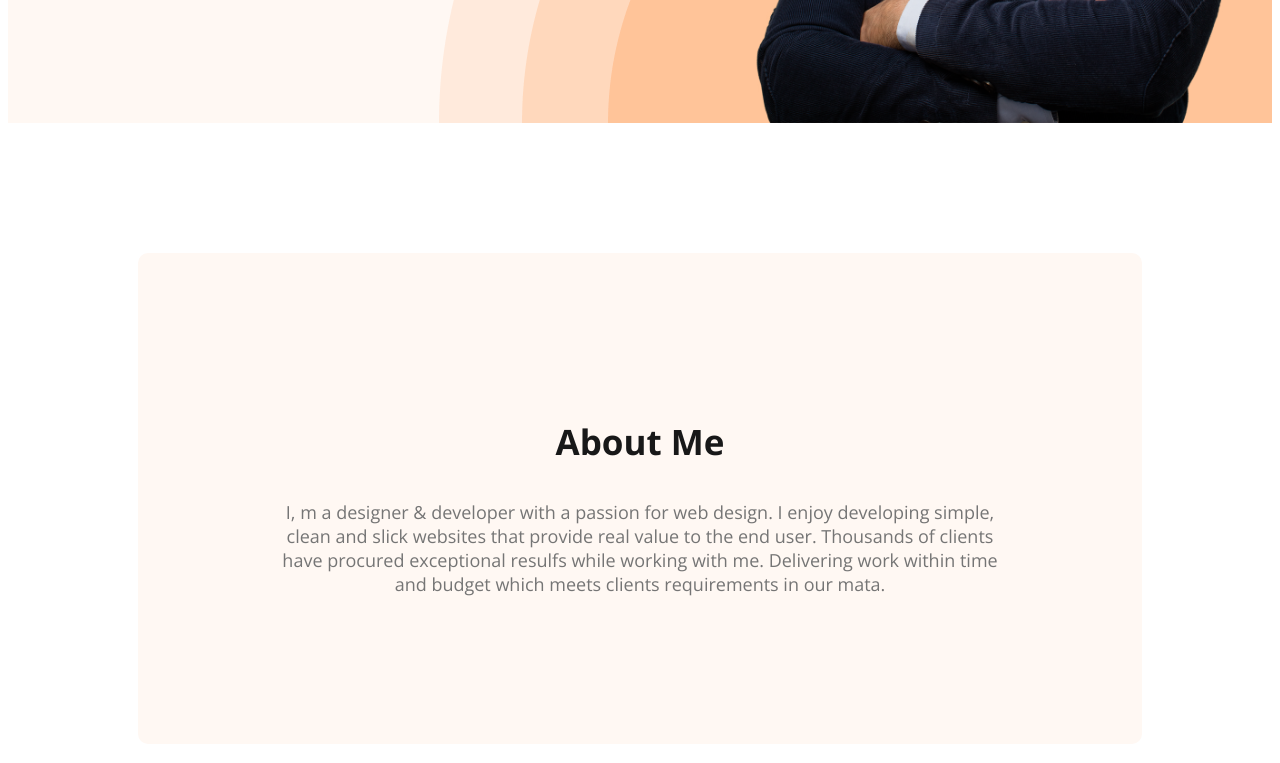
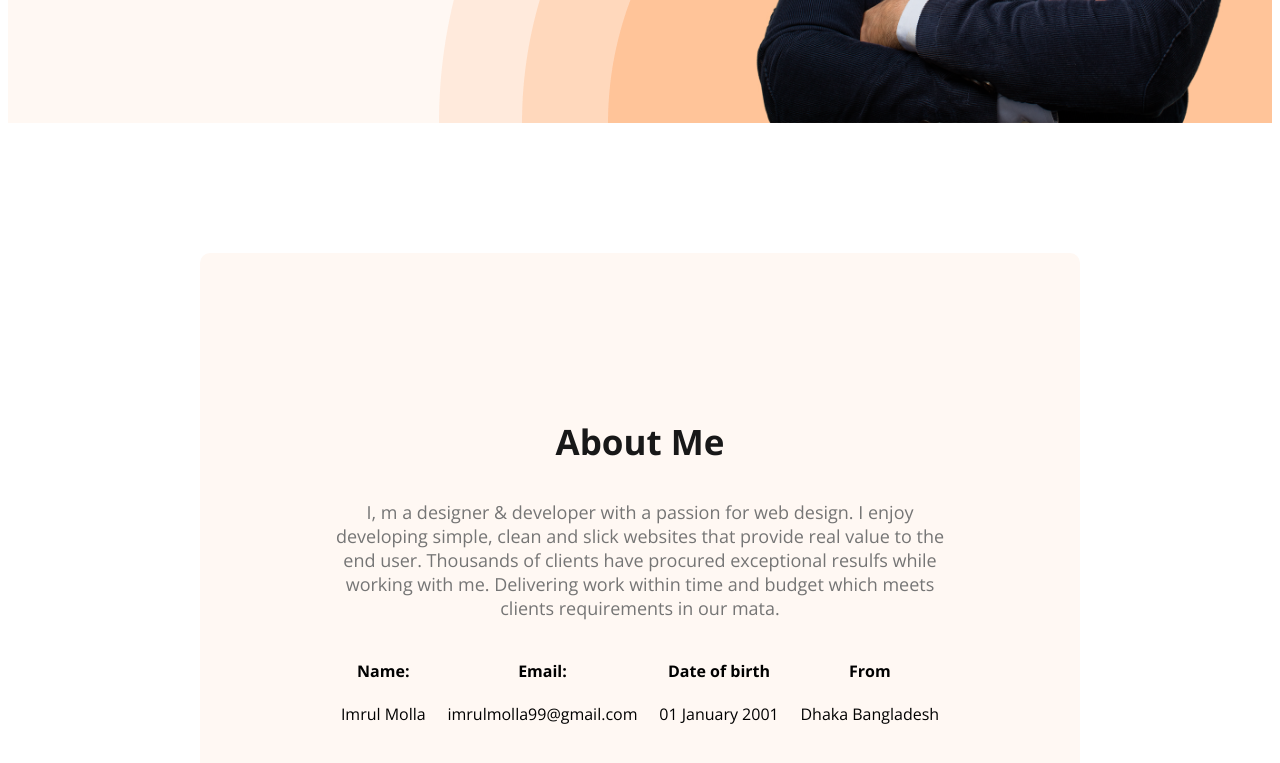
Before and after one commit to imrul099/developer-portfolio, a plain HTML site: page index.html in a window 1280 px wide. Shown: the part 679-1442 px from the top of the page. Drawn offline with nearby package versions, Linux system fonts and the light colour scheme.

Commit message:
added about information

```diff
--- a/index.html
+++ b/index.html
@@ -34,6 +34,24 @@
         <section class="about">
             <h3 class="section-title">About Me</h3>
             <p class="section-description">I, m a designer & developer with a passion for web design. I enjoy developing simple, clean and slick websites that provide real value to the end user. Thousands of clients have procured exceptional resulfs while working with me. Delivering work within time and budget which meets clients requirements in our mata.</p>
+            <div class="about-info-container">
+                <div class="about-info">
+                   <h4 class="info-title">Name:</h4>
+                   <p class="info-description">Imrul Molla</p>
+                </div>
+                <div class="about-info">
+                   <h4 class="info-title">Email:</h4>
+                   <p class="info-description">imrulmolla99@gmail.com</p>
+                </div>
+                <div class="about-info">
+                   <h4 class="info-title">Date of birth </h4>
+                   <p class="info-description">01 January 2001</p>
+                </div>
+                <div class="about-info">
+                   <h4 class="info-title">From</h4>
+                   <p class="info-description">Dhaka Bangladesh</p>
+                </div>
+            </div>
         </section>
     </main>
     <footer>
--- a/styles/portfolio.css
+++ b/styles/portfolio.css
@@ -92,6 +92,10 @@ nav a{
 }
 
 /* main section styles  */
+main{
+    max-width: 1140px;
+    margin: 0 auto;
+}
 
 /* about section styles */
 .about{
@@ -100,3 +104,11 @@ nav a{
     background: #FFF8F3;
     margin: 130px;
 }
+
+.about-info-container{
+    display: flex;
+    justify-content: space-around;
+}
+.about-info{
+    text-align: center;
+}
```
